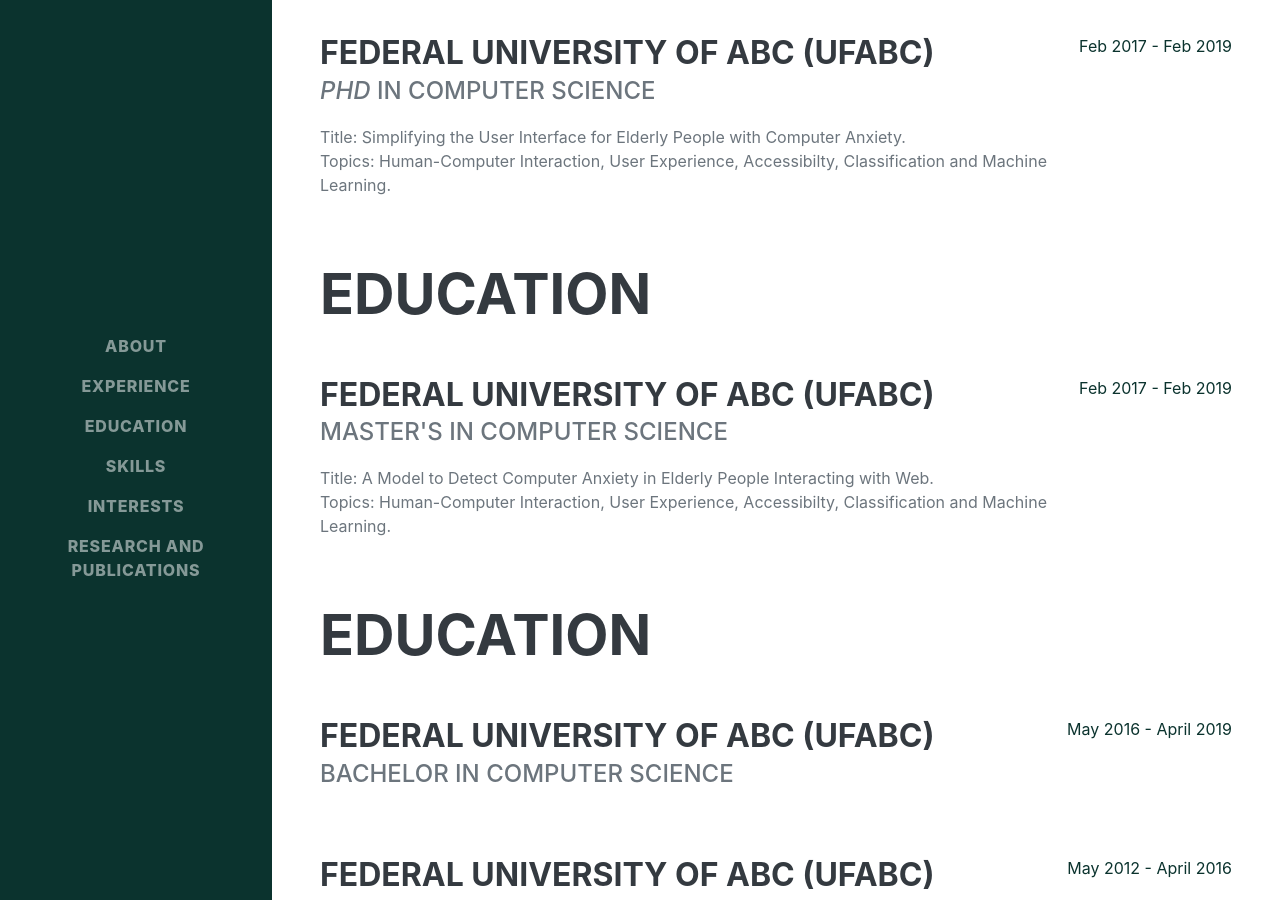
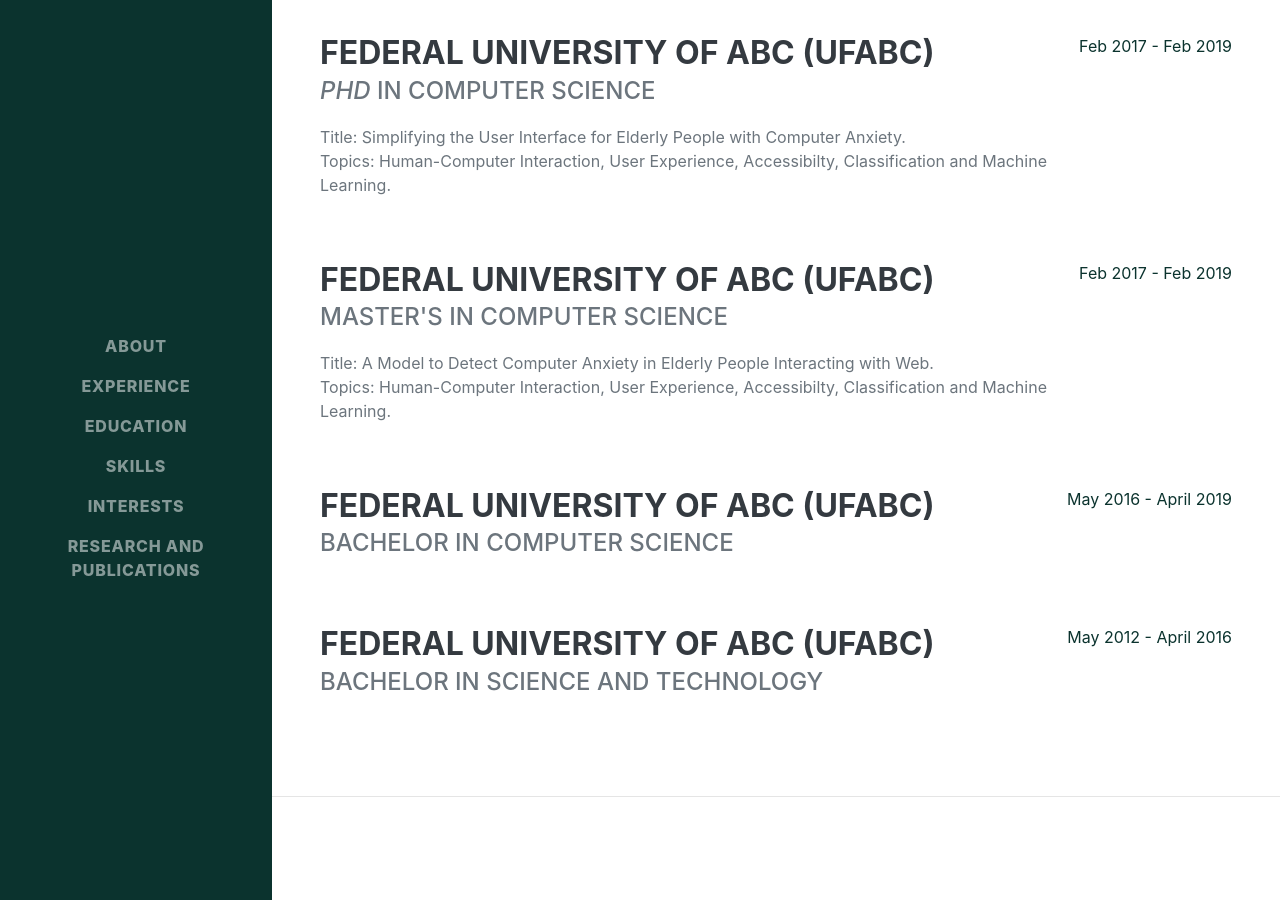
Before and after one commit to thiagodonizetti/thiagodonizetti.github.io, a Jekyll site: the page index.html, which Jekyll copies as it is, in a window 1280 px wide and 900 px high, scrolled down 1963 px. Built offline with Jekyll 4.4.1, drawn with Linux system fonts in a browser that asks for light colours; some web fonts are replaced; a style sheet for code colours, icons or effects is not loaded.

Commit message:
Update index.html
fix

```diff
--- a/index.html
+++ b/index.html
@@ -93,9 +93,7 @@
                             </div>
                         </div>
                         <div class="flex-shrink-0"><span class="text-primary">Feb 2017 - Feb 2019</span></div>
-                 </div>
-                <div class="resume-section-content">
-                    <h2 class="mb-5">Education</h2>
+					</div>
                     <div class="d-flex flex-column flex-md-row justify-content-between mb-5">
                         <div class="flex-grow-1">
                             <h3 class="mb-0">Federal University of ABC (UFABC)</h3>
@@ -105,9 +103,7 @@
                             </div>
                         </div>
                         <div class="flex-shrink-0"><span class="text-primary">Feb 2017 - Feb 2019</span></div>
-                 </div>
-                <div class="resume-section-content">
-                    <h2 class="mb-5">Education</h2>
+					</div>
                     <div class="d-flex flex-column flex-md-row justify-content-between mb-5">
                         <div class="flex-grow-1">
                             <h3 class="mb-0">Federal University of ABC (UFABC)</h3>
```
